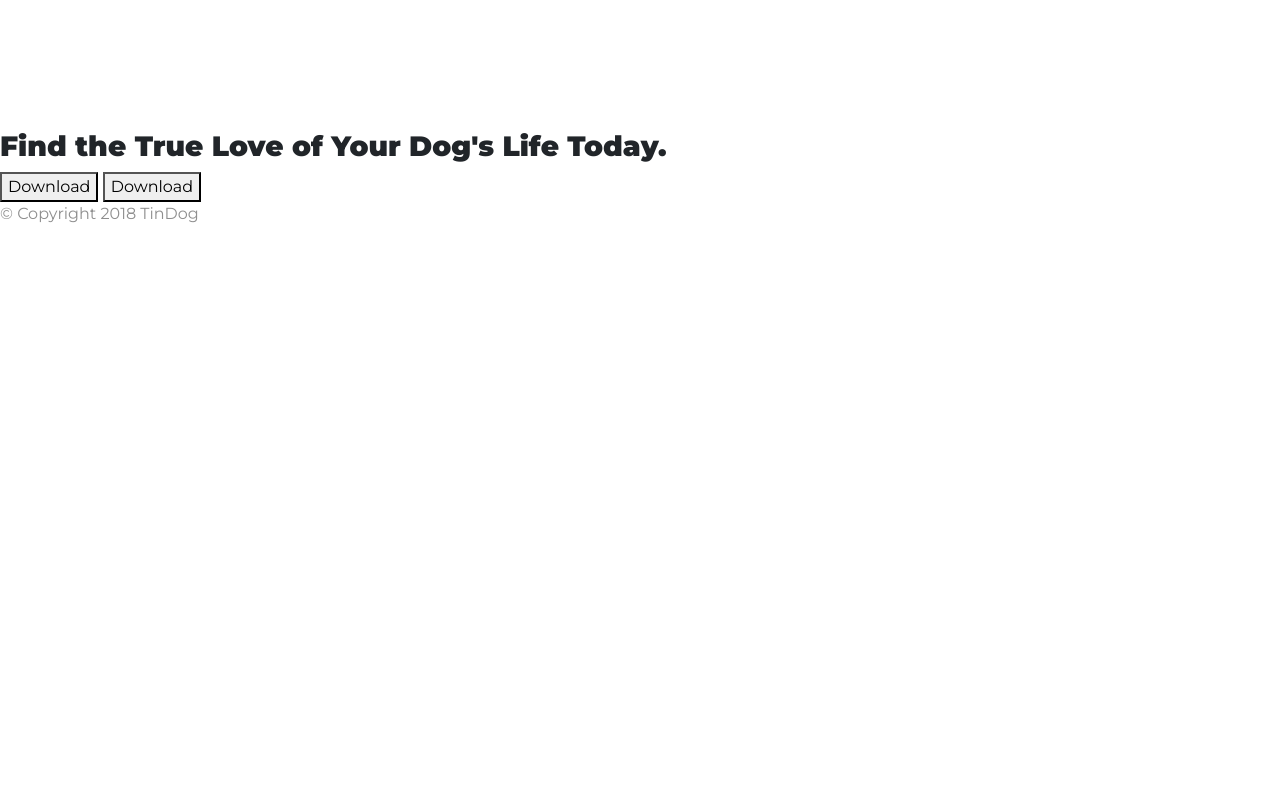
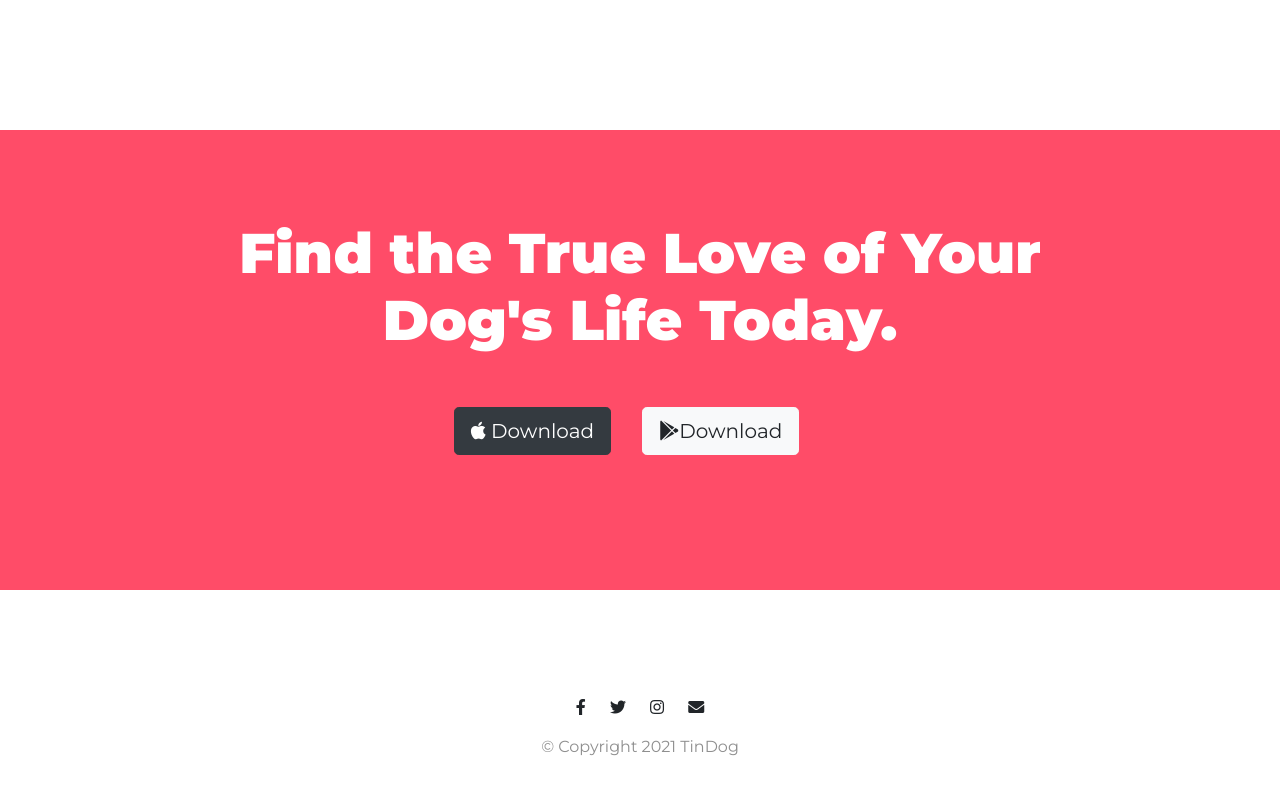
Before and after one commit to rahul-10-byte/Web-Dev-Samples, a plain HTML site: page TinDog-Start/index.html in a window 1280 px wide. Shown: the part 2567-3361 px from the top of the page. Before the commit the page ends 2809 px from the top, so only its background shows below. Drawn offline with nearby package versions, Linux system fonts and the light colour scheme.

Commit message:
Added Media Query

```diff
--- a/TinDog-Start/css/styles.css
+++ b/TinDog-Start/css/styles.css
@@ -134,3 +134,41 @@ p {
 .pricing-column {
     padding: 3% 2%;
 }
+
+/* Call to action  */
+
+#cta {
+    background-color: #ff4c68;
+    padding: 7% 15%;
+    text-align: center;
+    color: #fff;
+}
+
+.cta-heading {
+    font-family: "Montserrat";
+    font-weight: bold;
+    font-size: 3.5rem;
+}
+
+/* Footer Section  */
+
+#footer {
+    padding: 7% 15%;
+    text-align: center;
+}
+
+.social-icon {
+margin: 20px 10px;
+}
+
+@media (max-width: 1028px) {
+
+    #title {
+        text-align: center;
+    }
+    .title-image {
+        position: static;
+        transform: rotate(0deg);
+    }
+
+}
--- a/TinDog-Start/index.html
+++ b/TinDog-Start/index.html
@@ -42,13 +42,13 @@
 				<div class="collapse navbar-collapse" id="navbarSupportedContent">
 					<ul class="navbar-nav ml-auto">
 						<li class="nav-item">
-							<a class="nav-link" href="">Contact</a>
+							<a class="nav-link" href="#footer">Contact</a>
 						</li>
 						<li class="nav-item">
-							<a class="nav-link" href="">Pricing</a>
+							<a class="nav-link" href="#pricing">Pricing</a>
 						</li>
 						<li class="nav-item">
-							<a class="nav-link" href="">Download</a>
+							<a class="nav-link" href="#cta">Download</a>
 						</li>
 					</ul>
 				</div>
@@ -211,9 +211,9 @@
 
 	<section id="cta">
 
-		<h3>Find the True Love of Your Dog's Life Today.</h3>
-		<button type="button">Download</button>
-		<button type="button">Download</button>
+		<h3 class="cta-heading">Find the True Love of Your Dog's Life Today.</h3>
+		<button type="button" class="btn btn-dark btn-lg download-button"><i class="fab fa-apple"></i> Download</button>
+		<button type="button" class="btn btn-light btn-lg download-button"><i class="fab fa-google-play"></i>Download</button>
 
 	</section>
 
@@ -221,8 +221,11 @@
 	<!-- Footer -->
 
 	<footer id="footer">
-
-		<p>© Copyright 2018 TinDog</p>
+		<i class="fab social-icon fa-facebook-f"></i>
+		<i class="fab social-icon fa-twitter"></i>
+		<i class="fab social-icon fa-instagram"></i>
+		<i class="fas social-icon fa-envelope"></i>
+		<p>© Copyright 2021 TinDog</p>
 
 	</footer>
 
```
